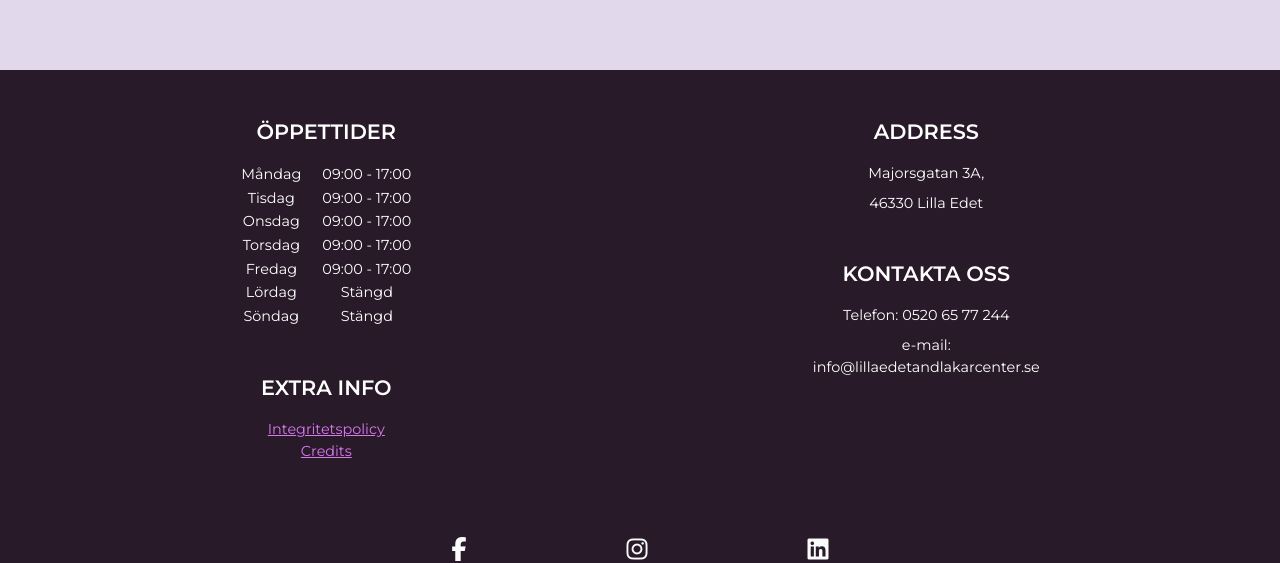
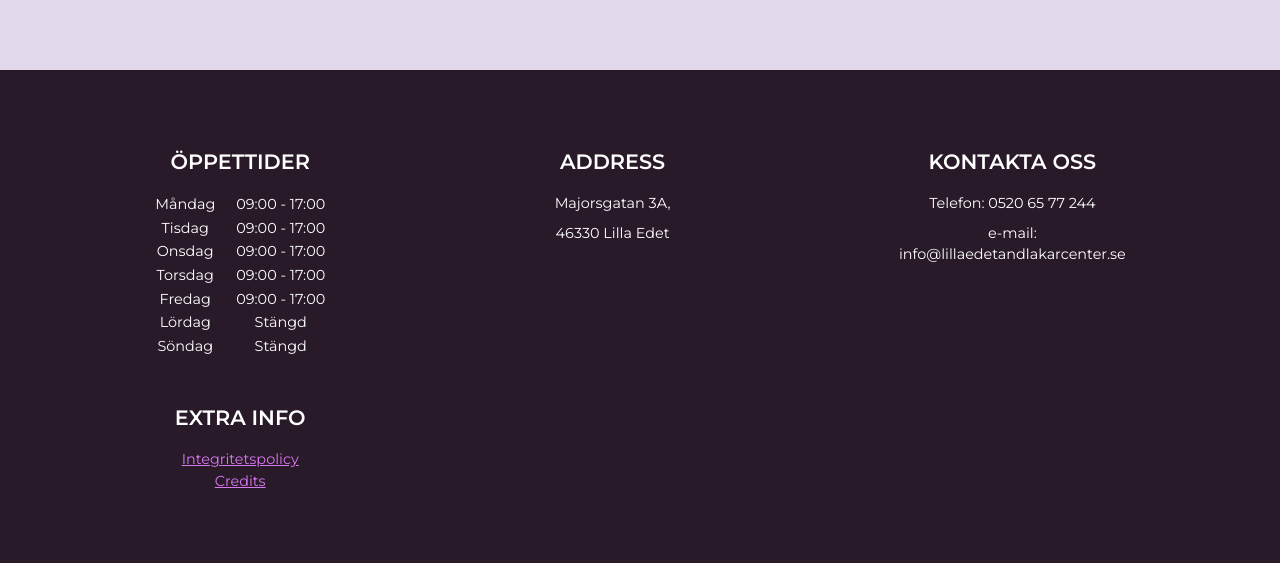
Before and after one commit to ElisaMavilia/lillaedet-vue, a Vue app: page / in a window 1280 px wide. Shown: the part 4235-4798 px from the top of the page. Built offline with nearby package versions, Linux system fonts and the light colour scheme; no server answers; grey boxes are pictures that could not be loaded.

Commit message:
fixed alignment

```diff
--- a/src/components/FooterComponent.vue
+++ b/src/components/FooterComponent.vue
@@ -3,7 +3,7 @@
   <div id="footer-container-up">
     <div
       id="footer-content"
-      class="container d-flex justify-content-around align-content-center"
+      class="container d-flex justify-content-around align-content-center flex-wrap"
     >
       <div id="opening-hours" class="text-container">
         <h4 class="text-uppercase">Öppettider</h4>
@@ -35,13 +35,13 @@
         <h4 class="text-uppercase">Address</h4>
         <div class="footer-text-content">Majorsgatan 3A,</div>
         <div class="pt-2 footer-text-content">46330 Lilla Edet</div>
-        <div id="contact-info">
-          <h4 class="text-uppercase pt-5">Kontakta Oss</h4>
-          <div class="footer-text-content">Telefon: 0520 65 77 244</div>
-          <div class="pt-2 footer-text-content">
-            e-mail: <br />
-            info@lillaedetandlakarcenter.se
-          </div>
+      </div>
+      <div id="contact-info">
+        <h4 class="text-uppercase">Kontakta Oss</h4>
+        <div class="footer-text-content">Telefon: 0520 65 77 244</div>
+        <div class="pt-2 footer-text-content">
+          e-mail: <br />
+          info@lillaedetandlakarcenter.se
         </div>
       </div>
     </div>
@@ -129,16 +129,15 @@ main {
   transform: translateZ(
     0
   ); //it reduces rendering problems (the white line between footer-container-up and footer-container-down appearing with different zoom sizing has gone)
-
   #footer-content {
     max-width: 1200px;
     text-align: center;
-    padding: 50px 0;
+    padding: 80px 0;
   }
 
   #footer-container-up {
     min-height: 400px;
-    padding: 50px 20px 0 20px;
+    padding: 50px 200px 0 20px;
     margin-bottom: 0;
     border-bottom: none;
   }
@@ -158,7 +157,7 @@ main {
   }
 
   .text-container {
-    padding: 0px;
+    padding: 0;
     font-size: 0.6rem;
   }
 
```
